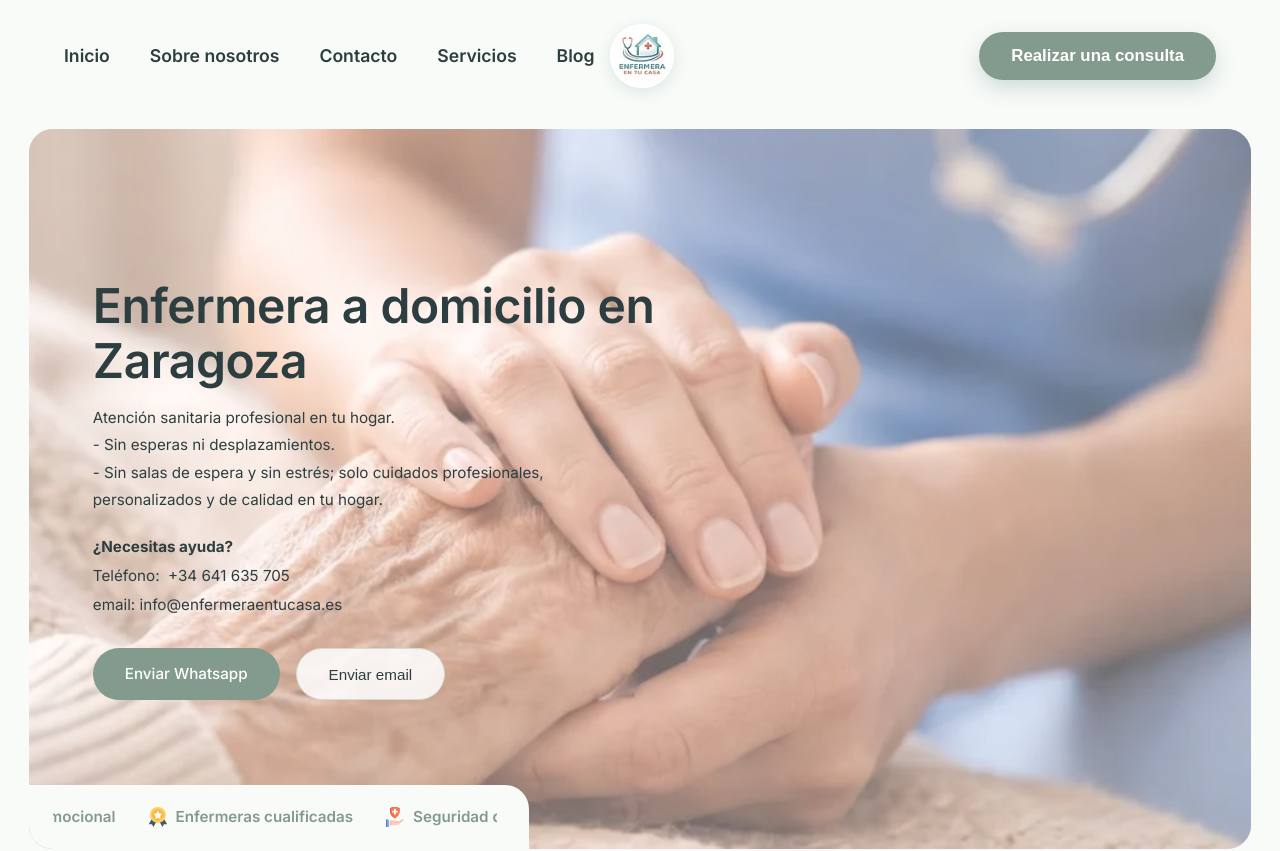
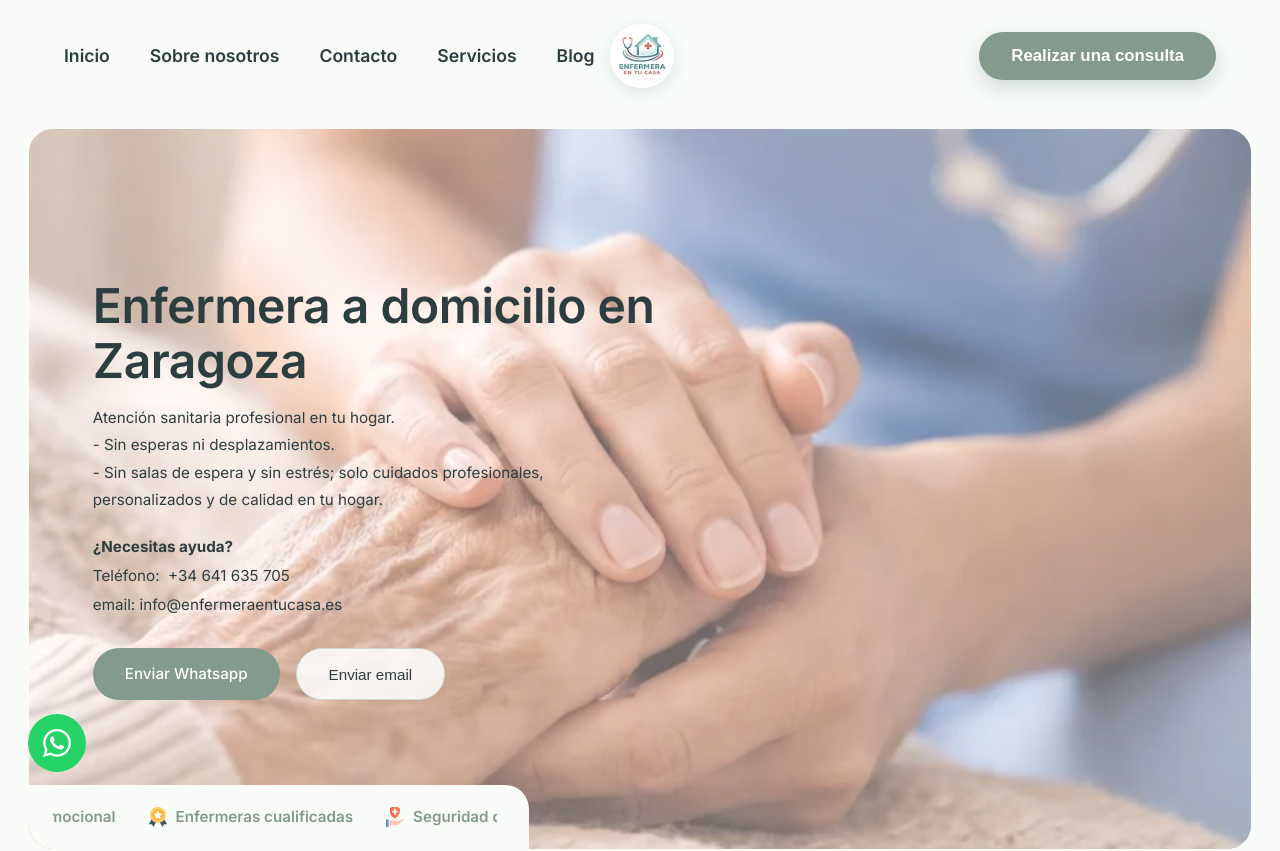
Before and after one commit to lauraenfermea/enfermeraentucasa, a Next.js app: page / in a window 1280 px wide. Shown: the top 851 px of the page. Built offline with nearby package versions, Linux system fonts and the light colour scheme; a web font is replaced by a local one.

Commit message:
feat: add floating WhatsApp button to all pages

```diff
--- a/src/app/globals.css
+++ b/src/app/globals.css
@@ -1,5 +1,33 @@
 /* index.css */
 @import url('https://fonts.googleapis.com/css2?family=Inter:wght@400;500;600;700;800&family=Playfair+Display:ital,wght@0,600;0,700;1,600&display=swap');
+
+/* ── Floating WhatsApp Button ── */
+.whatsapp-float {
+  position: fixed;
+  bottom: 28px;
+  left: 28px;
+  z-index: 9999;
+  width: 58px;
+  height: 58px;
+  background-color: #25D366;
+  border-radius: 50%;
+  display: flex;
+  align-items: center;
+  justify-content: center;
+  box-shadow: 0 4px 20px rgba(37, 211, 102, 0.45);
+  transition: transform 0.25s ease, box-shadow 0.25s ease;
+  animation: wa-pulse 2.5s ease-in-out infinite;
+}
+.whatsapp-float:hover {
+  transform: scale(1.12);
+  box-shadow: 0 6px 28px rgba(37, 211, 102, 0.6);
+  animation: none;
+}
+@keyframes wa-pulse {
+  0%   { box-shadow: 0 0 0 0 rgba(37, 211, 102, 0.5); }
+  70%  { box-shadow: 0 0 0 14px rgba(37, 211, 102, 0); }
+  100% { box-shadow: 0 0 0 0 rgba(37, 211, 102, 0); }
+}
 
 :root {
   /* Brand Palette */
--- a/src/app/layout.jsx
+++ b/src/app/layout.jsx
@@ -16,6 +16,25 @@
         <ClientLayout>
           {children}
         </ClientLayout>
+
+        {/* Floating WhatsApp Button */}
+        <a
+          href="https://wa.me/34641635705"
+          target="_blank"
+          rel="noopener noreferrer"
+          aria-label="Contactar por WhatsApp"
+          className="whatsapp-float"
+        >
+          <svg
+            xmlns="http://www.w3.org/2000/svg"
+            viewBox="0 0 24 24"
+            fill="white"
+            width="28"
+            height="28"
+          >
+            <path d="M17.472 14.382c-.297-.149-1.758-.867-2.03-.967-.273-.099-.471-.148-.67.15-.197.297-.767.966-.94 1.164-.173.199-.347.223-.644.075-.297-.15-1.255-.463-2.39-1.475-.883-.788-1.48-1.761-1.653-2.059-.173-.297-.018-.458.13-.606.134-.133.298-.347.446-.52.149-.174.198-.298.298-.497.099-.198.05-.371-.025-.52-.075-.149-.669-1.612-.916-2.207-.242-.579-.487-.5-.669-.51-.173-.008-.371-.01-.57-.01-.198 0-.52.074-.792.372-.272.297-1.04 1.016-1.04 2.479 0 1.462 1.065 2.875 1.213 3.074.149.198 2.096 3.2 5.077 4.487.709.306 1.262.489 1.694.625.712.227 1.36.195 1.871.118.571-.085 1.758-.719 2.006-1.413.248-.694.248-1.289.173-1.413-.074-.124-.272-.198-.57-.347m-5.421 7.403h-.004a9.87 9.87 0 01-5.031-1.378l-.361-.214-3.741.982.998-3.648-.235-.374a9.86 9.86 0 01-1.51-5.26c.001-5.45 4.436-9.884 9.888-9.884 2.64 0 5.122 1.03 6.988 2.898a9.825 9.825 0 012.893 6.994c-.003 5.45-4.437 9.884-9.885 9.884m8.413-18.297A11.815 11.815 0 0012.05 0C5.495 0 .16 5.335.157 11.892c0 2.096.547 4.142 1.588 5.945L.057 24l6.305-1.654a11.882 11.882 0 005.683 1.448h.005c6.554 0 11.89-5.335 11.893-11.893a11.821 11.821 0 00-3.48-8.413z"/>
+          </svg>
+        </a>
       </body>
     </html>
   );
```
